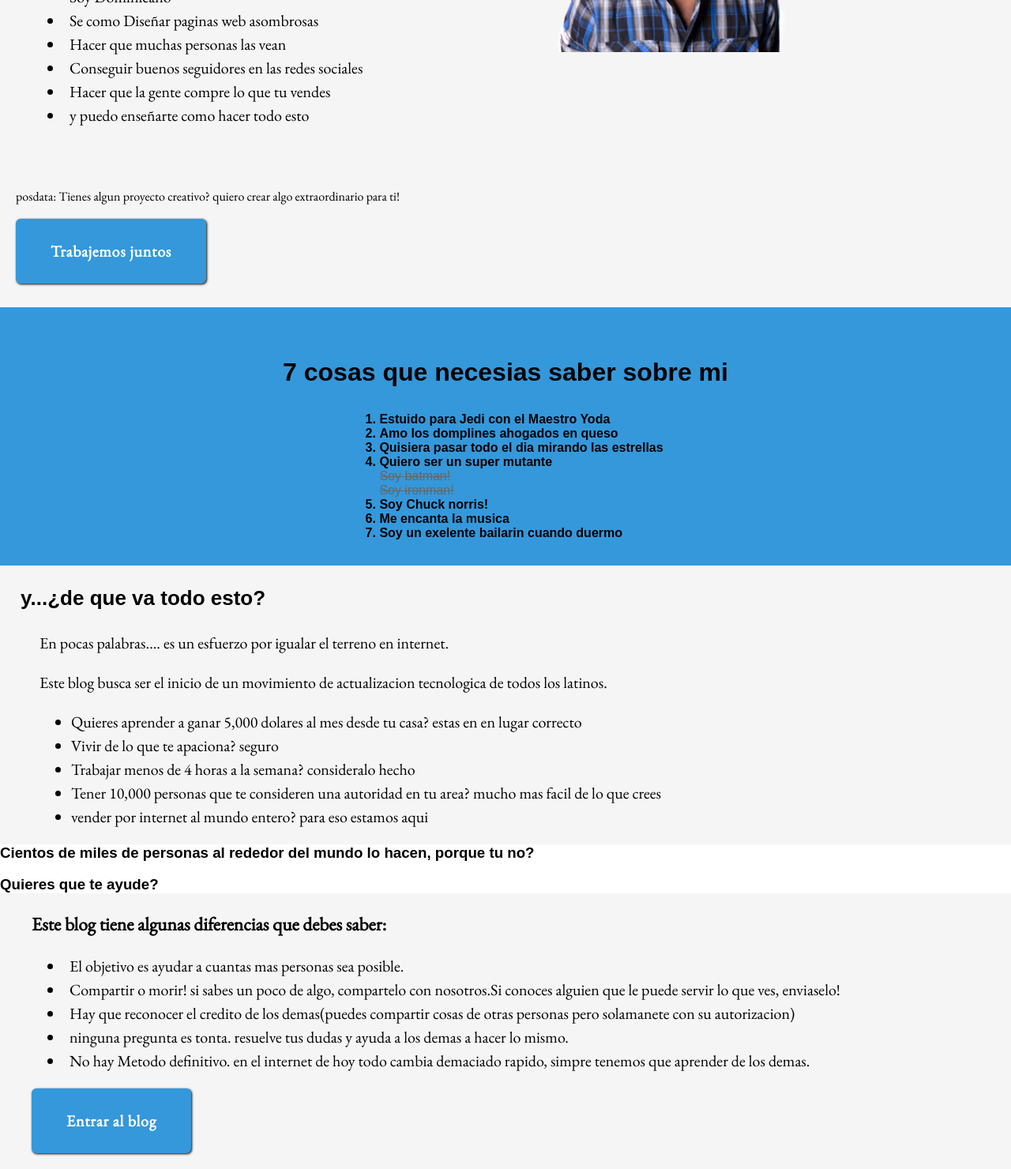
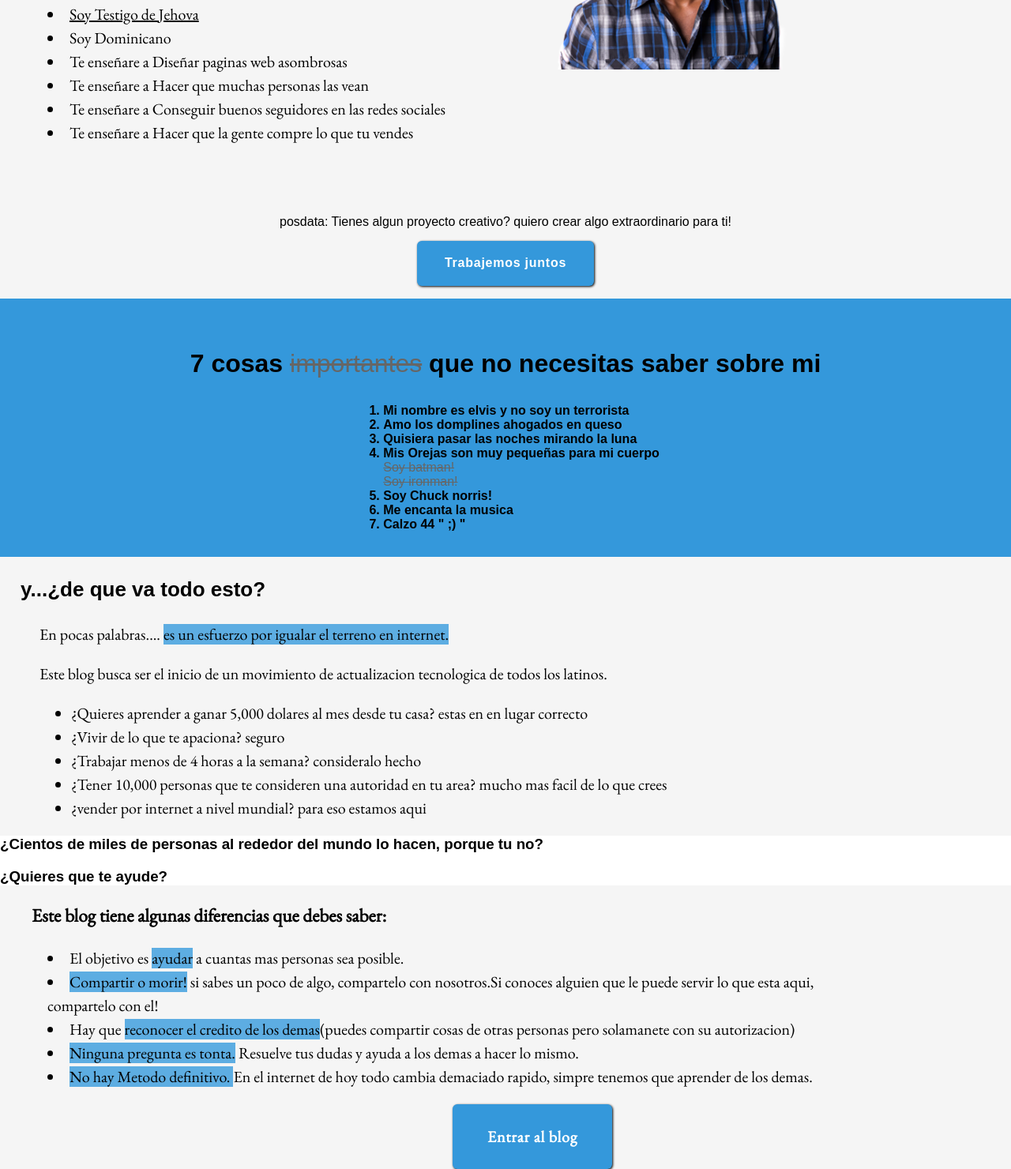
Before and after one commit to Elvisozoria/ElvisOzoria, a plain HTML site: page Quien-es-Elvis-ozoria.html in a window 1280 px wide. Shown: the part 390-1870 px from the top of the page at 79% size. Drawn offline with nearby package versions, Linux system fonts and the light colour scheme.

Commit message:
Biografia mobil and desktop fixes
only resting the navigation and a email form

```diff
--- a/Quien-es-Elvis-ozoria.html
+++ b/Quien-es-Elvis-ozoria.html
@@ -16,48 +16,52 @@
 	</header>
 <section class="about--elvis"id="about--elvis">
 <h2>¿Quien es ese tal elvis?</h2>
-<h3 class="bio--titulo">No me considero ni programador ni diseñador, mas bien un hacedor...un hacker del sistema</h3>
+<h3 class="bio--titulo">No me considero ni programador ni diseñador, mas bien un chico raro que le gusta aprender y hacer las cosas a su manera...un hacker del sistema</h3>
+
+
 <div class="bio--contenido sinSerifa">
 	<p>
-		No me gusta presumir pero.... <br><br>
+		"No me gusta presumir pero...." <br><br>
 
 		...asi comienzan muchas biografias por ahi, y luego dicen un monton de cosas que sabra Dios si son ciertas o no.<br>
-		Yo al contrario solo te dire cosas que de verdad  importan!
+		Yo al contrario solo te dire cosas que de verdad  importan,¿Quien soy? y ¿Que puedo hacer por ti?
 
 		<li><a href="http://www.jw.org/es/">Soy Testigo de Jehova</a></li>
 		<li>Soy Dominicano</li>
-		<li>Se como Diseñar paginas web asombrosas</li>
-		<li>Hacer que muchas personas las vean</li>
-		<li>Conseguir buenos seguidores en las redes sociales</li>
-		<li>Hacer que la gente compre lo que tu vendes</li>
-		<li>y puedo enseñarte como hacer todo esto</li>
+		<li>Te enseñare a  Diseñar paginas web asombrosas</li>
+		<li>Te enseñare a Hacer que muchas personas las vean</li>
+		<li>Te enseñare a Conseguir buenos seguidores en las redes sociales</li>
+		<li>Te enseñare a Hacer que la gente compre lo que tu vendes</li>
 
 	<br><br>
 
 	</p>
-	<p class="posdata">posdata: Tienes algun proyecto creativo? quiero crear algo extraordinario para ti!</p>
-	<a href="working/index.html"class="boton fondoAzul" id="trabajemos">Trabajemos juntos</a>
+
 </div>
 <figure class="foto--elvis">
 	<img src="img/elvis.png" alt="Elvis Ozoria">
 </figure>
+
+
+<p class="posdata">posdata: Tienes algun proyecto creativo? quiero crear algo extraordinario para ti! <br> <a href="working/index.html"class="boton fondoAzul" id="trabajemos">Trabajemos juntos</a></p>
+
 <div class="skills">
 	<img src="img/skills.png" alt="">
 </div>
 
 
 <div class="sieteCosas">
-	<h3>7 cosas que  necesias saber sobre mi</h3>
+	<h3>7 cosas   <span class="tachado">importantes</span> que no necesitas saber sobre mi</h3>
 	<ol>
-	<li>Estuido para Jedi con el Maestro Yoda</li>
+	<li>Mi nombre es elvis y no soy un terrorista</li>
 	<li>Amo los domplines ahogados en queso</li>
-	<li>Quisiera pasar todo el dia mirando las estrellas</li>
-	<li>Quiero ser un super mutante</li>
+	<li>Quisiera pasar las noches mirando la luna</li>
+	<li>Mis Orejas son muy pequeñas para mi cuerpo</li>
 	<span class="tachado">Soy batman!</span><br>
 	<span class="tachado">Soy ironman!</span>
 	<li>Soy Chuck norris!</li>
 	<li>Me encanta la musica</li>
-	<li>Soy un exelente bailarin cuando duermo</li>
+	<li>Calzo 44 " ;) " </li>
 	</ol>
 </div>
 </section>
@@ -65,32 +69,32 @@
 	<h3 class="blog--titulo">y...¿de que va todo esto?</h3>
 	<p class="blog--contenido sinSerifa">
 		En pocas palabras....
-		es un esfuerzo por igualar el terreno en internet.
+		<span class="resaltado--azul">es un esfuerzo por igualar el terreno en internet.</span>
 	</p>
 	<div class="blog--contenido sinSerifa">
 		<p >
 			Este blog busca ser el inicio de un movimiento de actualizacion tecnologica de todos los latinos. <br>
 			<ul>
-				<li>Quieres aprender a  ganar 5,000 dolares al mes desde tu casa? estas en en lugar correcto</li>
-				<li>Vivir de lo que te apaciona? seguro</li>
-				<li>Trabajar menos de 4 horas a la semana? consideralo hecho</li>
-				<li>Tener 10,000 personas que te consideren una autoridad en tu area? mucho mas facil de lo que crees</li>
-				<li>vender por internet al mundo entero? para eso estamos aqui</li>
+				<li>¿Quieres aprender a  ganar 5,000 dolares al mes desde tu casa? estas en en lugar correcto</li>
+				<li>¿Vivir de lo que te apaciona? seguro</li>
+				<li>¿Trabajar menos de 4 horas a la semana? consideralo hecho</li>
+				<li>¿Tener 10,000 personas que te consideren una autoridad en tu area? mucho mas facil de lo que crees</li>
+				<li>¿vender por internet a nivel mundial? para eso estamos aqui</li>
 			</ul>
 		</p>
 	</div>
 	<div class="blog--correo">
-		<h3>Cientos de miles de personas al rededor del mundo lo hacen, porque tu no?</h3>
-		<h3>Quieres que te ayude?</h3>
+		<h3>¿Cientos de miles de personas al rededor del mundo lo hacen, porque tu no?</h3>
+		<h3>¿Quieres que te ayude?</h3>
 	</div>
 	<div class="blog--diferencias sinSerifa">
 		 <h3>Este blog tiene algunas diferencias que debes saber:</h3>
 
-		<li>El objetivo es ayudar a cuantas mas personas sea posible.</li>
-		<li>Compartir o morir! si sabes un poco de algo, compartelo con nosotros.Si conoces alguien que le puede servir lo que ves, enviaselo!</li>
-		<li> Hay que reconocer el credito de los demas(puedes compartir cosas de otras personas pero solamanete con su autorizacion)</li>
-		<li>ninguna pregunta es tonta. resuelve tus dudas y ayuda a los demas a hacer lo mismo.</li>
-		<li>No hay Metodo definitivo. en el internet de hoy todo cambia demaciado rapido, simpre tenemos que aprender de los demas.</li>
+		<li>El objetivo es <span class="resaltado--azul">ayudar</span> a cuantas mas personas sea posible.</li>
+		<li><span class="resaltado--azul">Compartir o morir!</span> si sabes un poco de algo, compartelo con nosotros.Si conoces alguien que le puede servir lo que esta aqui, compartelo con el!</li>
+		<li> Hay que <span class="resaltado--azul">reconocer el credito de los demas</span>(puedes compartir cosas de otras personas pero solamanete con su autorizacion)</li>
+		<li><span class="resaltado--azul">Ninguna pregunta es tonta.</span> Resuelve tus dudas y ayuda a los demas a hacer lo mismo.</li>
+		<li><span class="resaltado--azul">No hay Metodo definitivo. </span>En el internet de hoy todo cambia demaciado rapido, simpre tenemos que aprender de los demas.</li>
 
 		<a href="working/index.html"class="boton fondoAzul" id="entrarAlBlog">Entrar al blog</a>
 	</div>
--- a/css/estilos--about.css
+++ b/css/estilos--about.css
@@ -1,2 +1,2 @@
 @import url("estilos.css");
-a{color:#000}.sieteCosas{background:#3498db;padding:2em;text-align:center;}.sieteCosas h3{font-size:32px}.sieteCosas ol{margin:auto;display:inline-block;text-align:left}.sieteCosas li{font-weight:900}.bio--contenido{max-width:50%;vertical-align:top;}.bio--contenido li{margin-left:2em}.bio--titulo,.bio--contenido{display:inline-block;margin-left:2em;margin:.5em 1em}.blog--contenido{margin-left:2.5em}.blog--diferencias{margin-left:2em;}.blog--diferencias li{margin-left:1em}.blog--titulo{font-size:26px;margin-left:1em}.blog--correo{background:#fff}.foto--elvis{display:inline-block;position:relative;margin:0;}.foto--elvis img{width:320px}header{text-align:center;margint-top:.6em;}header a{font-size:28px;}header a:nth-child(1){color:#3498db;border-right:3px solid #000;padding-right:3px}header a:nth-child(2){color:#f6921d}.skills{display:none;height:300px;}.skills img{height:100%}.tachado{color:#666;text-decoration:line-through}.sinSerifa{font-family:'EB Garamond',sans-serif;font-size:20px;line-height:1.5em}.boton{margin:1em auto;}.boton#trabajemos,.boton#entrarAlBlog{color:#fff}.posdata{line-height:1;font-size:16px;margin:0}
+a{color:#000}.bio--contenido{max-width:50%;vertical-align:top;}.bio--contenido li{margin-left:2em}.bio--titulo,.bio--contenido{display:inline-block;margin-left:2em;margin:.5em 1em}.bio--titulo{max-width:700px}.blog--contenido{margin-left:2.5em}.blog--diferencias{margin-left:2em;}.blog--diferencias li{margin-left:1em}.blog--titulo{font-size:26px;margin-left:1em}.blog--correo{background:#fff}.foto--elvis{display:inline-block;margin:0;}.foto--elvis img{width:320px}header{text-align:center;margint-top:.6em;}header a{font-size:28px;}header a:nth-child(1){color:#3498db;border-right:3px solid #000;padding-right:3px}header a:nth-child(2){color:#f6921d}.sieteCosas{background:#3498db;padding:2em;text-align:center;}.sieteCosas h3{font-size:32px}.sieteCosas ol{margin:auto;display:inline-block;text-align:left}.sieteCosas li{font-weight:900}.sinSerifa li{max-width:1000px;margint-top:.8px}.skills{display:none;height:300px;}.skills img{height:100%}.boton{margin:1em auto;}.boton#trabajemos,.boton#entrarAlBlog{color:#fff}.boton#entrarAlBlog{margin-left:-67px;left:50%;position:absolute}.sinSerifa{font-family:'EB Garamond',sans-serif;font-size:20px;line-height:1.5em}.resaltado--azul{background:#5dade2}.tachado{color:#666;text-decoration:line-through;font-weight:300}.posdata{line-height:1;font-size:16px;margin:0;text-align:center}@media (max-width:750px){.foto--elvis{width:40%;}.foto--elvis img{width:100%}}@media (max-width:450px){.foto--elvis{display:none}.bio--contenido{max-width:100%}}
```
Also changed, not shown: working/index.html (+1 -1 lines), img/ElvisBiografia.png (added), 1 other file.
